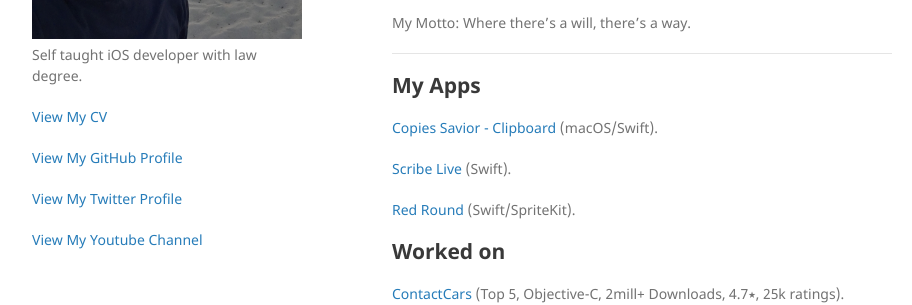
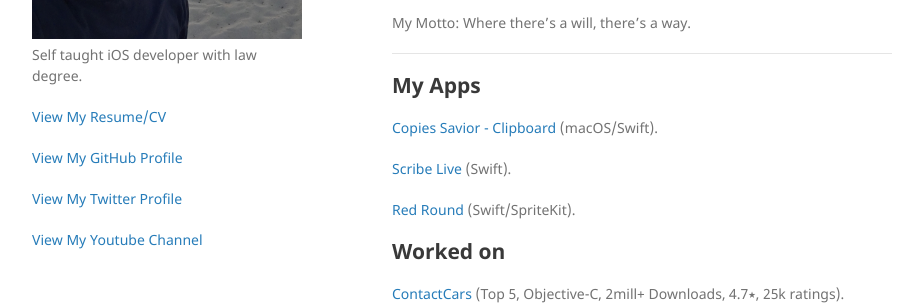
Before and after one commit to Mahmoud333/Mahmoud333.github.io, a Jekyll site: the page built from index.md, in a window 1280 px wide. Shown: the part 461-766 px from the top of the page, without its empty margins (178-1090 px from the left). Built offline with Jekyll 4.4.1, drawn with Linux system fonts in a browser that asks for light colours.

Commit message:
Update default.html

```diff
--- a/_layouts/default.html
+++ b/_layouts/default.html
@@ -29,7 +29,7 @@
         {% if site.github.is_user_page %}
         <h1> </h1>
         <h1> </h1>
-        <p class="view"><a href="https://www.dropbox.com/s/y52wl7wrbi955kr/Mahmoud%20Ahmed%20Hamad.pdf?dl=0">View My CV</a></p>
+        <p class="view"><a href="https://www.dropbox.com/scl/fi/mchhl3e77dze3zd3yl1vc/Mahmoud-Mousa.pdf?rlkey=nz1ferf99dtjfl46by6vcfm5x&dl=0">View My Resume/CV</a></p>
         <p class="view"><a href="{{ site.github.owner_url }}">View My GitHub Profile</a></p>
         <p class="view"><a href="https://twitter.com/MahmoudSMGL">View My Twitter Profile</a></p>
         <p class="view"><a href="https://is.gd/AX0foG">View My Youtube Channel</a></p>
```
